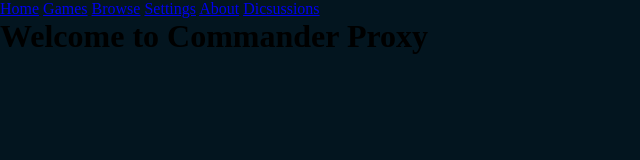
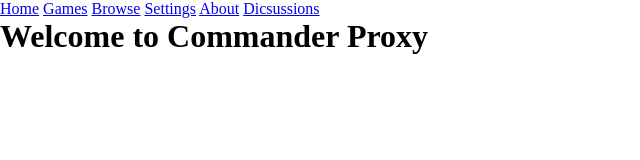
Before and after one commit to Command-Enterprises/Commander, a website: page static/index.html in a window 1280 px wide. Shown: the whole page, without its empty margins (0-640 px from the left). Drawn offline with Linux system fonts and the light colour scheme.

Commit message:
Update index.css

```diff
--- a/static/index.css
+++ b/static/index.css
@@ -1,9 +1,5 @@
 * {margin:0;padding:0;}
 html,body {width:100%;height:100%;}
-
-body {
-  background: #03151f;
-}
 
 .maintitle {
 
```
